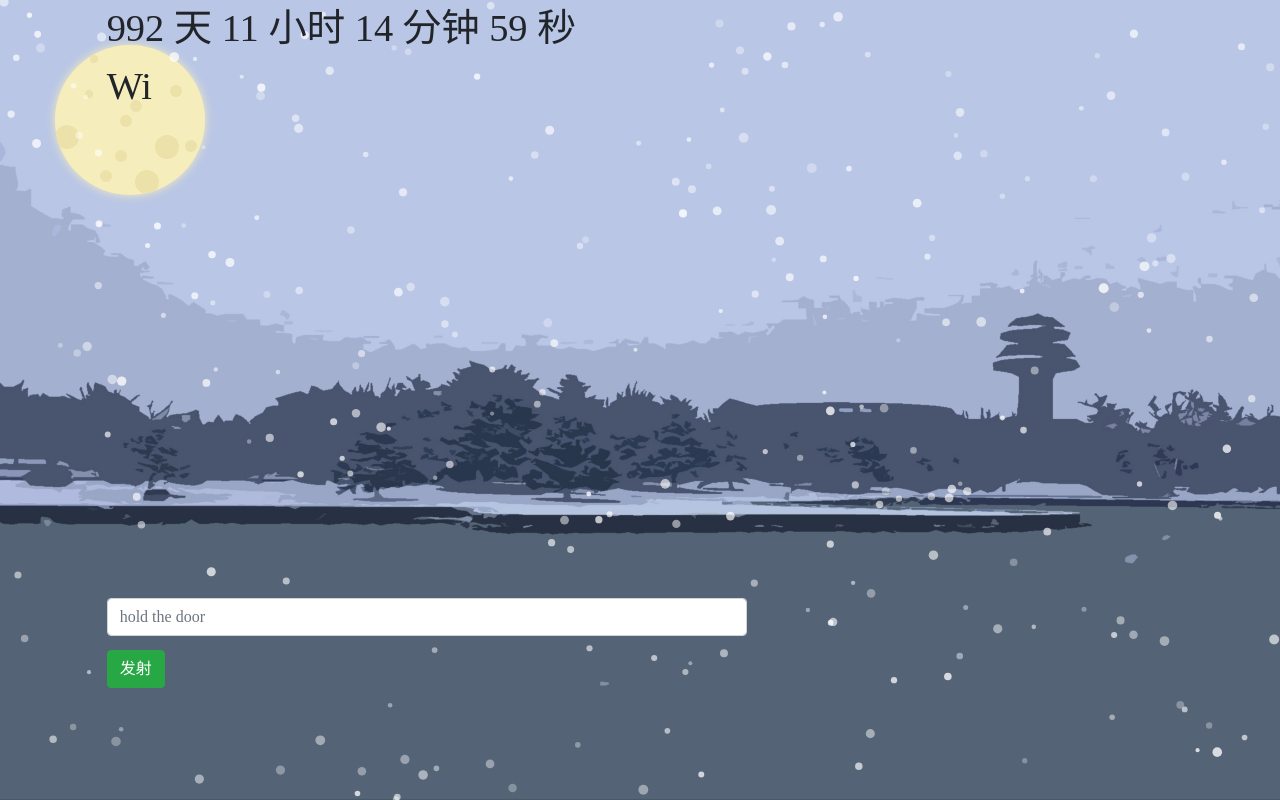
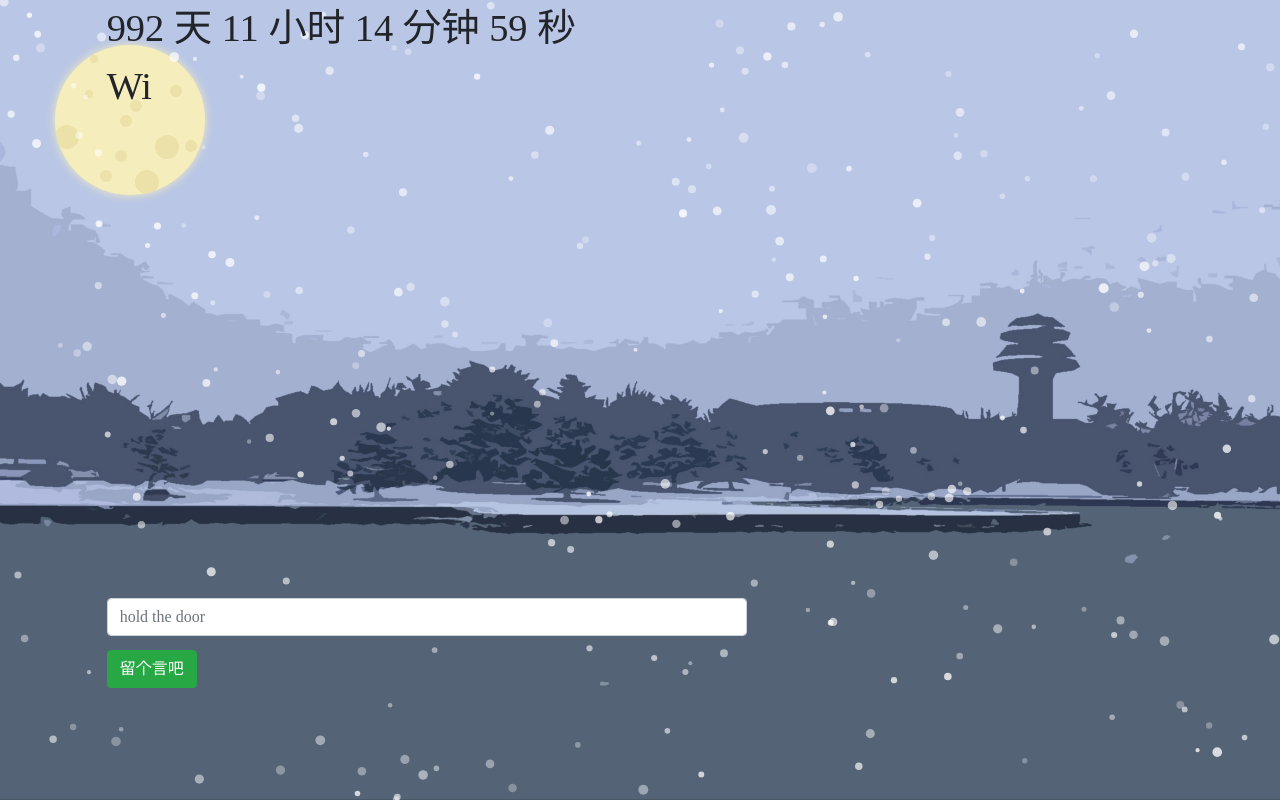
Before and after one commit to jsong93/myWorld, a website: page index.html in a window 1280 px wide. Shown: the top 800 px of the page. Drawn offline with nearby package versions, Linux system fonts and the light colour scheme; no server answers; a web font is replaced by a local one.

Commit message:
jsong path

```diff
--- a/css/index.css
+++ b/css/index.css
@@ -65,7 +65,7 @@ input {
 }
 
 #input-value {
-  font-size: 3vw;
+  font-size: 2vw;
   height: 3vw;
   color: #ffffff00;
   /* animation: text-an 1.5s linear infinite; */
--- a/index.html
+++ b/index.html
@@ -64,7 +64,14 @@
             class="form-control barrage-input"
             placeholder="hold the door"
           />
-          <button id="shoot" type="button" class="btn btn-success">发射</button>
+          <button
+            id="shoot"
+            type="button"
+            class="btn btn-success"
+            style="font-family: 'SimHei"
+          >
+            留个言吧
+          </button>
         </div>
       </div>
     </div>
```
Also changed, not shown: js/snow.js (+7 -0 lines).
